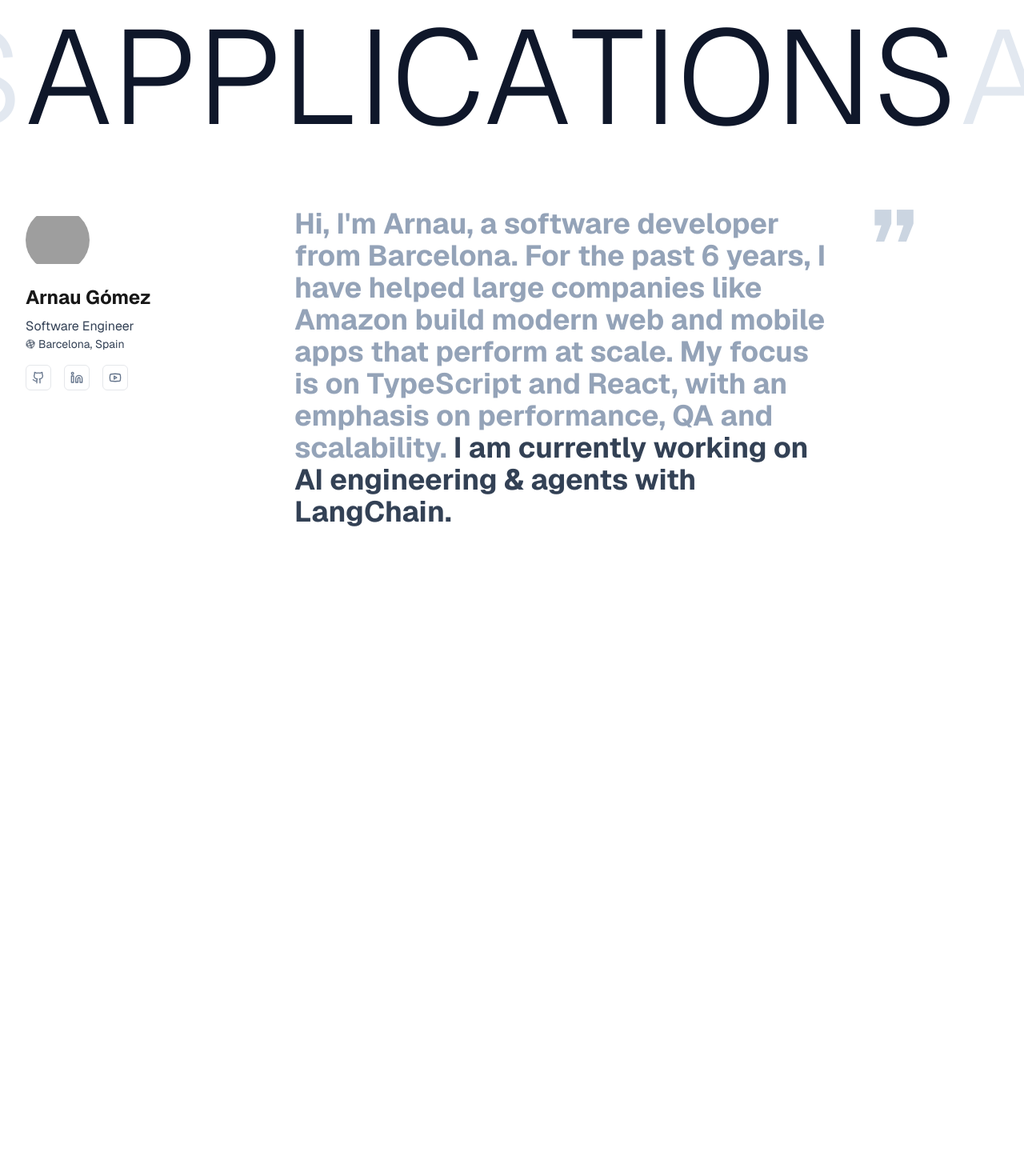
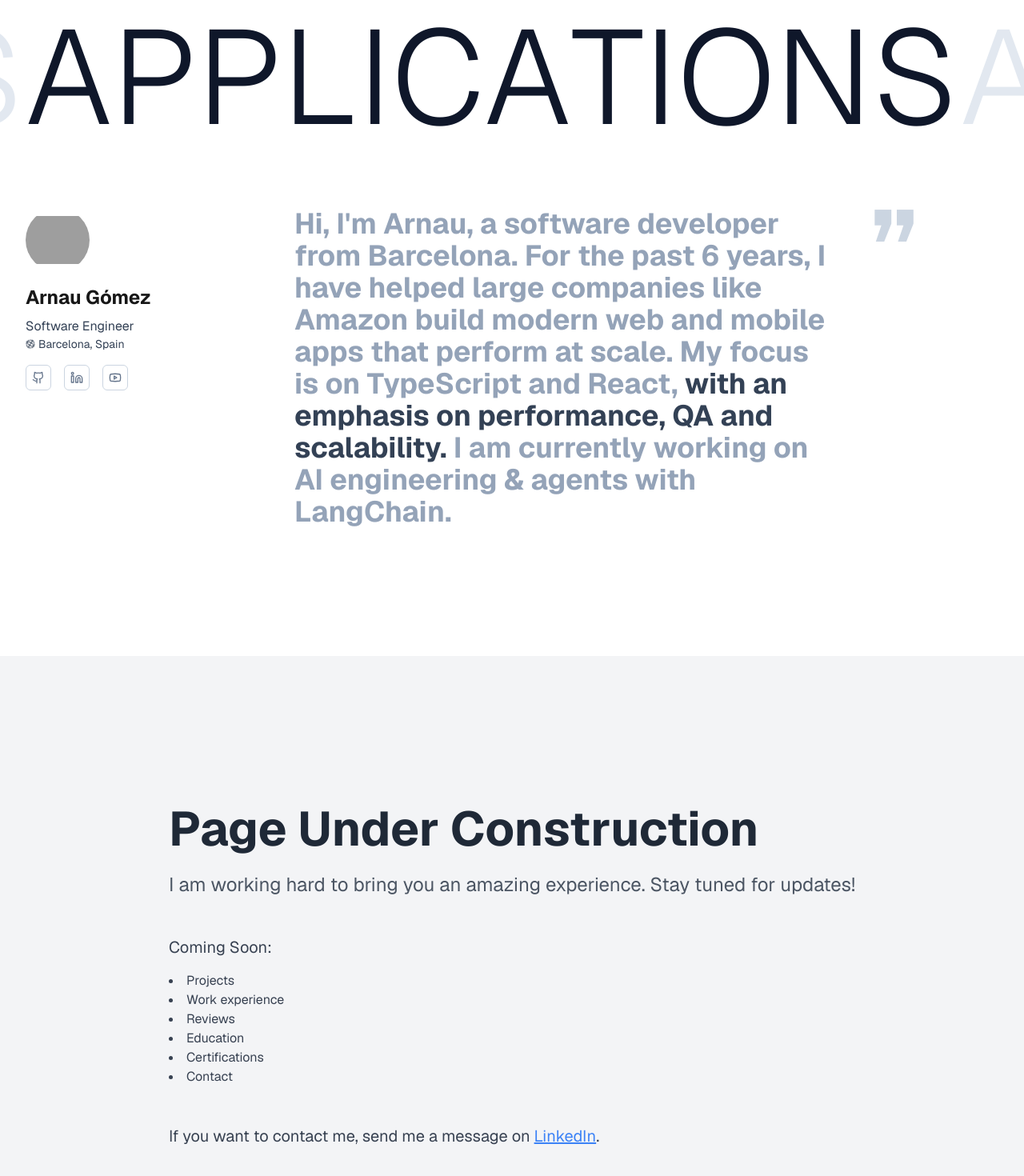
Before and after one commit to arnaugomez/portfolio-v5, a Next.js app: page / in a window 1280 px wide. Shown: the part 550-2020 px from the top of the page at 80% size. Built offline with nearby package versions, Linux system fonts and the light colour scheme; grey boxes are pictures that could not be loaded; a web font is replaced by a local one.

Commit message:
feat: under construction page

```diff
--- a/src/app/page.tsx
+++ b/src/app/page.tsx
@@ -1,6 +1,7 @@
 import { Hero } from "@/common/components/hero";
 import { Navbar } from "@/common/components/Navbar";
 import { Presentation } from "@/common/components/Presentation";
+import { UnderConstruction } from "@/common/components/UnderConstruction";
 
 export default function Home() {
   return (
@@ -9,9 +10,8 @@ export default function Home() {
       <Hero />
       <div className="h-20"></div>
       <Presentation />
-      <div className="h-screen"></div>
-      <div className="h-screen"></div>
-      <div className="h-screen"></div>
+      <div className="h-32 sm:h-40"></div>
+      <UnderConstruction />
     </div>
   );
 }
--- /dev/null
+++ b/src/common/components/Contact.tsx
@@ -0,0 +1,9 @@
+export function Contact() {
+  return (
+    <div className="px-4 sm:px-8 overflow-hidden">
+      <div className="max-w-screen-xl mx-auto">
+        <h2>Contact</h2>
+      </div>
+    </div>
+  );
+}
--- a/src/common/components/Navbar.tsx
+++ b/src/common/components/Navbar.tsx
@@ -104,7 +104,7 @@ export function HideContent({ showContent, children }: HideContentProps) {
       className="overflow-hidden transition-all ease-out duration-1000"
       style={{ width: showContent ? `${width}px` : "0" }}
     >
-      <div ref={ref} className="w-fit pl-4">
+      <div ref={ref} className="w-fit pl-3">
         {children}
       </div>
     </div>
--- a/src/common/components/Presentation.tsx
+++ b/src/common/components/Presentation.tsx
@@ -35,25 +35,25 @@ export function Presentation() {
             <div className="h-4"></div>
             <div className="flex space-x-4">
               <a
-                className="flex-1 sm:flex-none inline-flex items-center justify-center whitespace-nowrap rounded-md text-sm font-medium ring-offset-background transition-colors focus-visible:outline-none focus-visible:ring-2 focus-visible:ring-ring focus-visible:ring-offset-2 disabled:pointer-events-none disabled:opacity-50 border border-input bg-background hover:bg-accent hover:text-accent-foreground size-8"
+                className="flex-1 sm:flex-none inline-flex items-center justify-center whitespace-nowrap rounded-md text-sm font-medium ring-offset-background transition-colors focus-visible:outline-none focus-visible:ring-2 focus-visible:ring-ring focus-visible:ring-offset-2 disabled:pointer-events-none disabled:opacity-50 border border-slate-300 bg-background text-slate-500 hover:bg-slate-100 hover:text-slate-700 size-8"
                 href="https://github.com/arnaugomez"
               >
                 <span className="sr-only">Github</span>
-                <GithubIcon className="size-4 text-slate-500" />
+                <GithubIcon className="size-4 " />
               </a>
               <a
-                className="flex-1 sm:flex-none inline-flex items-center justify-center whitespace-nowrap rounded-md text-sm font-medium ring-offset-background transition-colors focus-visible:outline-none focus-visible:ring-2 focus-visible:ring-ring focus-visible:ring-offset-2 disabled:pointer-events-none disabled:opacity-50 border border-input bg-background hover:bg-accent hover:text-accent-foreground size-8"
+                className="flex-1 sm:flex-none inline-flex items-center justify-center whitespace-nowrap rounded-md text-sm font-medium ring-offset-background transition-colors focus-visible:outline-none focus-visible:ring-2 focus-visible:ring-ring focus-visible:ring-offset-2 disabled:pointer-events-none disabled:opacity-50 border border-slate-300 bg-background text-slate-500 hover:bg-slate-100 hover:text-slate-700 size-8"
                 href="https://www.linkedin.com/in/arnaugomez/"
               >
                 <span className="sr-only">LinkedIn</span>
-                <LinkedinIcon className="size-4 text-slate-500" />
+                <LinkedinIcon className="size-4 " />
               </a>
               <a
-                className="flex-1 sm:flex-none inline-flex items-center justify-center whitespace-nowrap rounded-md text-sm font-medium ring-offset-background transition-colors focus-visible:outline-none focus-visible:ring-2 focus-visible:ring-ring focus-visible:ring-offset-2 disabled:pointer-events-none disabled:opacity-50 border border-input bg-background hover:bg-accent hover:text-accent-foreground size-8"
+                className="flex-1 sm:flex-none inline-flex items-center justify-center whitespace-nowrap rounded-md text-sm font-medium ring-offset-background transition-colors focus-visible:outline-none focus-visible:ring-2 focus-visible:ring-ring focus-visible:ring-offset-2 disabled:pointer-events-none disabled:opacity-50 border border-slate-300 bg-background text-slate-500 hover:bg-slate-100 hover:text-slate-700 size-8"
                 href="https://www.youtube.com/@arnau-gomez"
               >
                 <span className="sr-only">YouTube</span>
-                <YoutubeIcon className="size-4 text-slate-500" />
+                <YoutubeIcon className="size-4 " />
               </a>
             </div>
           </div>
--- /dev/null
+++ b/src/common/components/UnderConstruction.tsx
@@ -0,0 +1,36 @@
+export function UnderConstruction() {
+  return (
+    <div className="px-4 sm:px-8 overflow-hidden min-h-screen flex items-center justify-center bg-gray-100">
+      <div className="max-w-screen-xl mx-auto py-20">
+        <h1 className="text-4xl sm:text-6xl font-bold text-gray-800 mb-6">Page Under Construction</h1>
+        <p className="text-lg sm:text-2xl text-gray-600 mb-12">
+          I am working hard to bring you an amazing experience. Stay tuned for updates!
+        </p>
+        <div className="space-y-4">
+          <p className="text-xl text-gray-700">Coming Soon:</p>
+          <ul className="list-disc list-inside text-left inline-block text-gray-700">
+            <li>Projects</li>
+            <li>Work experience</li>
+            <li>Reviews</li>
+            <li>Education</li>
+            <li>Certifications</li>
+            <li>Contact</li>
+          </ul>
+        </div>
+        <div className="mt-12">
+            <p className="text-lg sm:text-xl text-gray-700">
+                If you want to contact me, send me a message on{' '}
+                <a
+                    href="https://www.linkedin.com/in/arnaugomez/"
+                    className="text-blue-500 underline"
+                    target="_blank"
+                    rel="noopener noreferrer"
+                >
+                    LinkedIn
+                </a>.
+            </p>
+        </div>
+      </div>
+    </div>
+  );
+}
```
